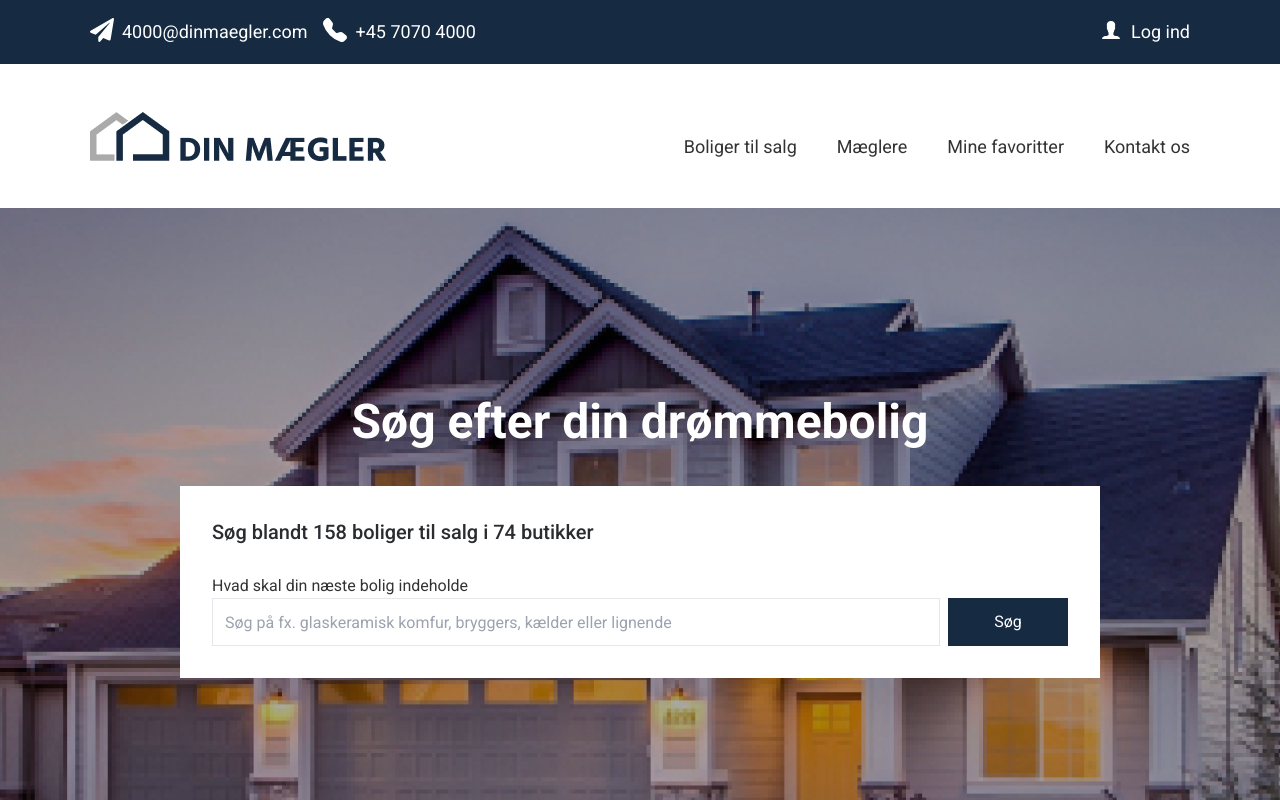
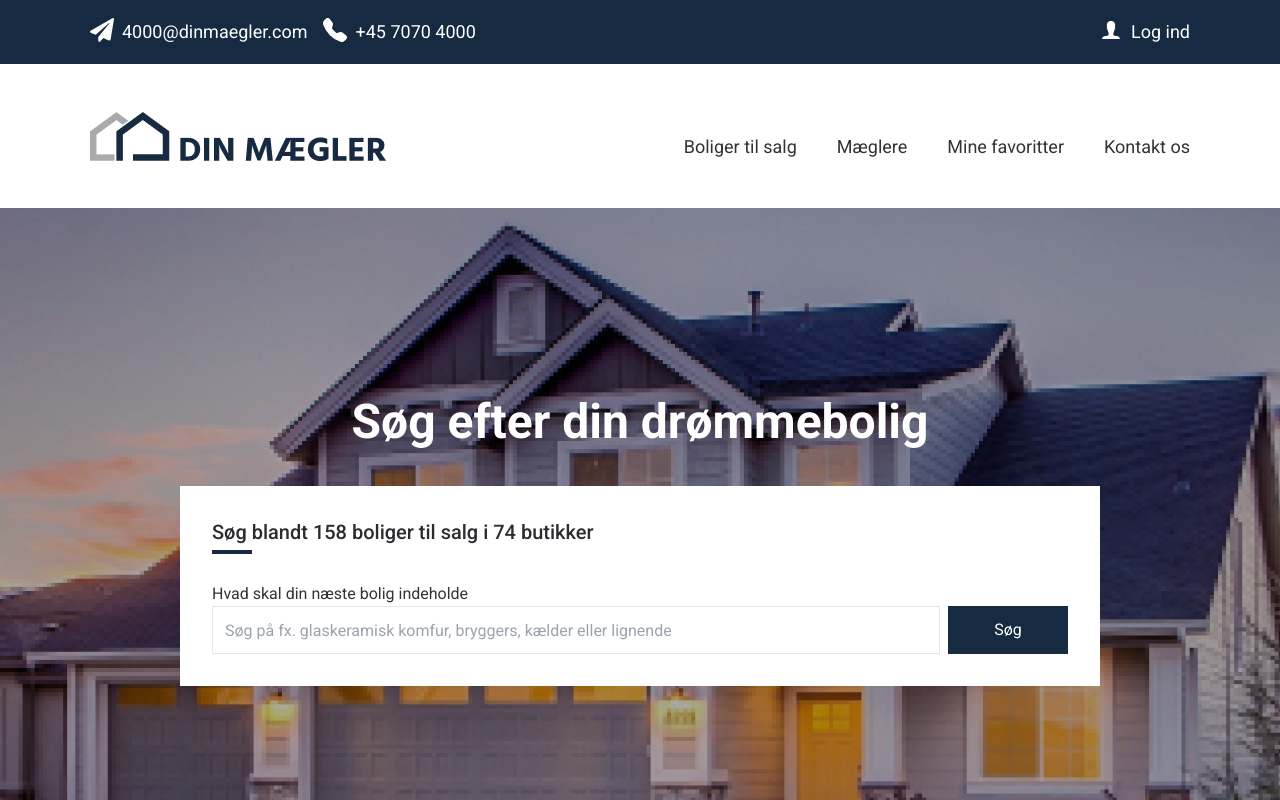
Before and after one commit to Howtoad/real-estate, a React (Create React App) app: page / in a window 1280 px wide. Shown: the top 800 px of the page. Built offline with nearby package versions, Linux system fonts and the light colour scheme; no server answers.

Commit message:
add line under text

```diff
--- a/src/components/SearchBox.js
+++ b/src/components/SearchBox.js
@@ -4,9 +4,10 @@ const SearchBox = () => {
   return (
     <div className="bg-white max-w-[920px] w-full mx-auto">
       <div className="ml-8 pt-8 ">
-        <h3 className="text-heading_2 font-medium text-xl mb-7">
+        <h3 className="text-heading_2 font-medium text-xl">
           Søg blandt 158 boliger til salg i 74 butikker
         </h3>
+        <div className="w-10 h-1 bg-primary mb-7 mt-1"></div>
 
         <p className="text-paragraph">Hvad skal din næste bolig indeholde</p>
         <div className="flex pb-8">
```
